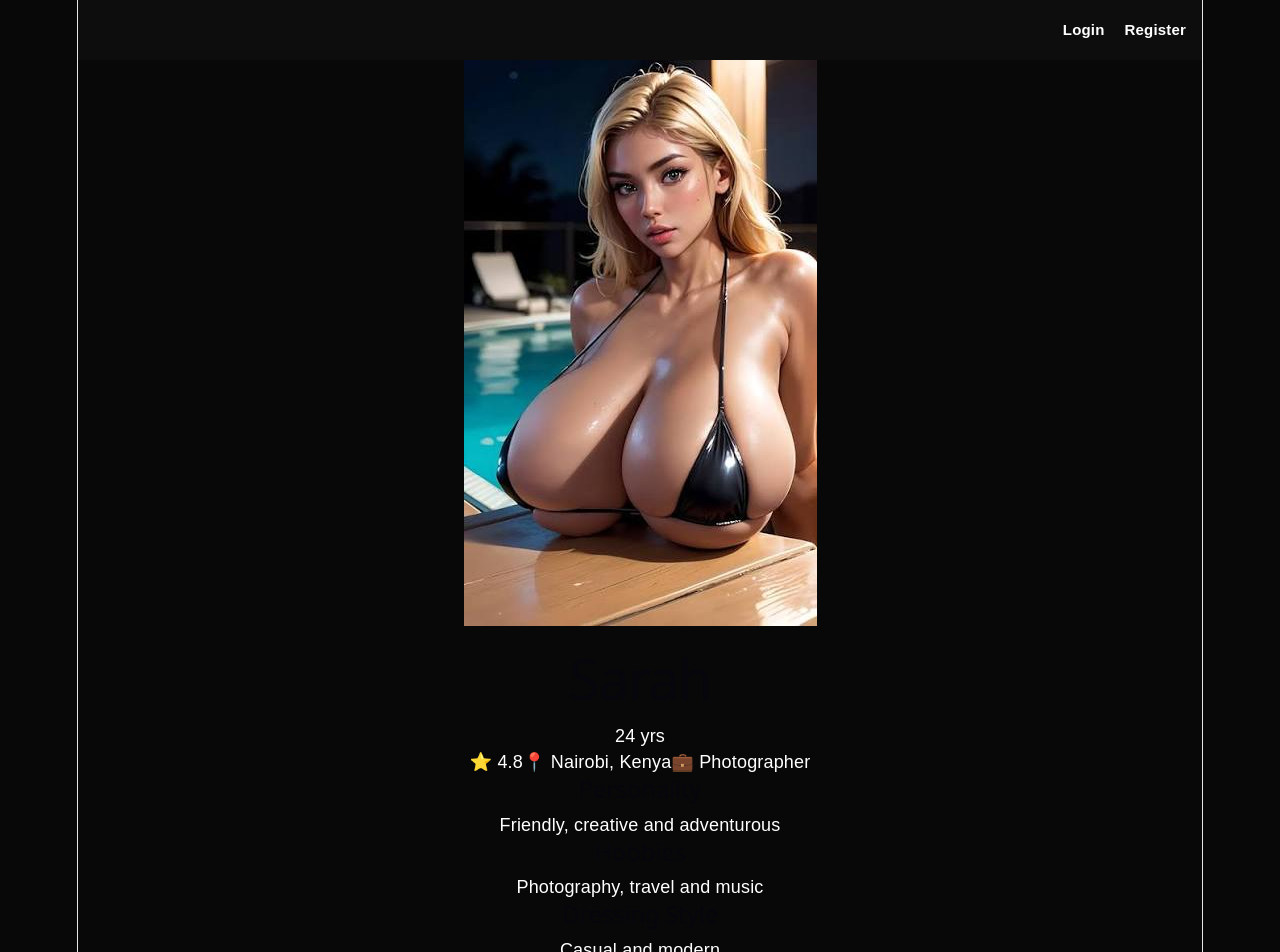
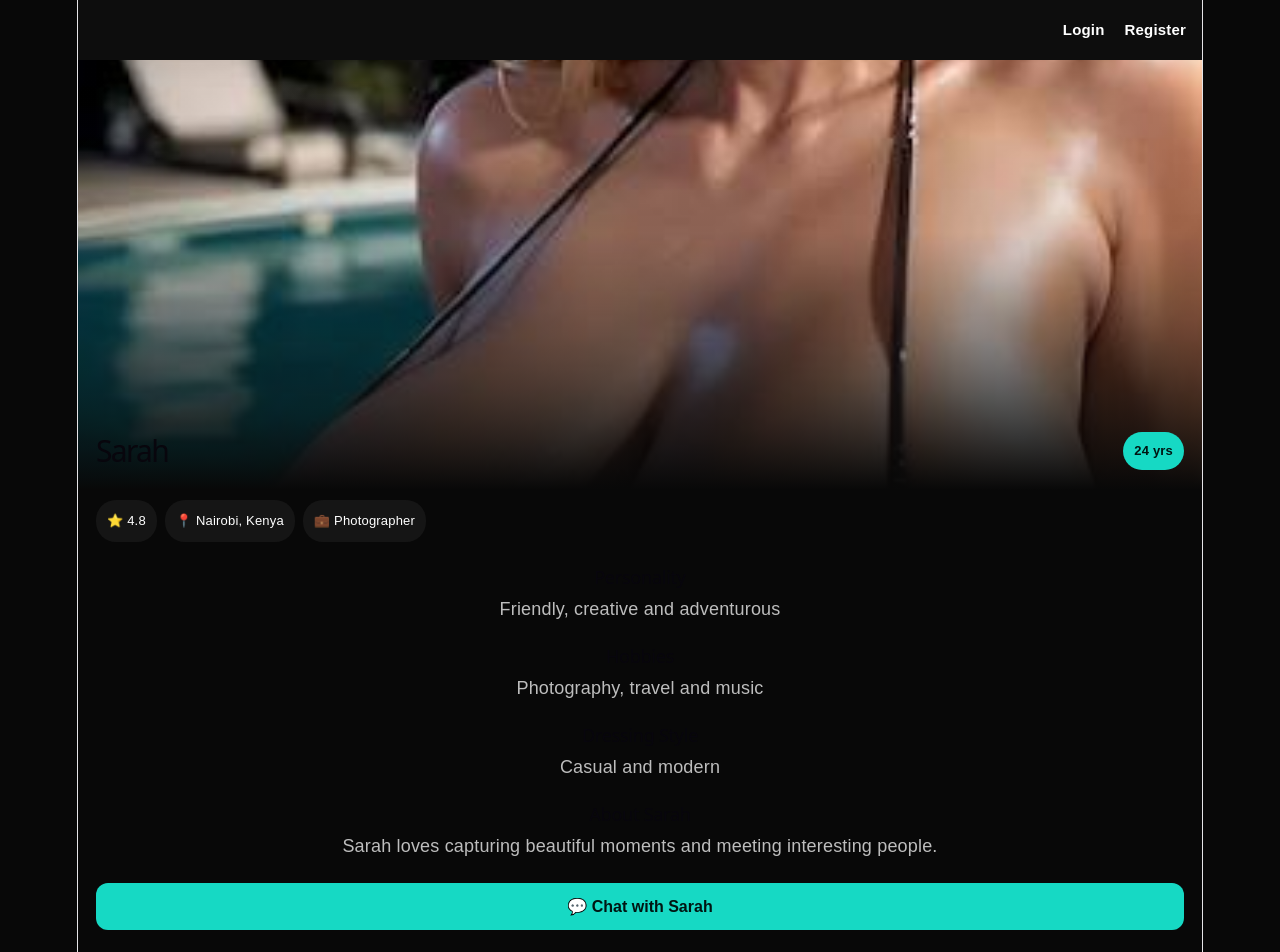
Before and after one commit to gwijigramsupport/ai-character, a React (Vite) app: page /character/1 in a window 1280 px wide. Shown: the top 952 px of the page. Built offline with nearby package versions, Linux system fonts and the light colour scheme.

Commit message:
Update App.css

```diff
--- a/src/App.css
+++ b/src/App.css
@@ -97,3 +97,102 @@ nav a {
   font-size: 12px;
   font-weight: 700;
 }
+
+.profile-page {
+  min-height: 100vh;
+  padding-bottom: 40px;
+}
+
+.profile-hero {
+  position: relative;
+  height: 430px;
+  overflow: hidden;
+}
+
+.profile-image {
+  width: 100%;
+  height: 100%;
+  object-fit: cover;
+  display: block;
+}
+
+.profile-overlay {
+  position: absolute;
+  inset: 0;
+  background: linear-gradient(
+    to top,
+    #080808,
+    rgba(8, 8, 8, 0.1) 60%,
+    transparent
+  );
+}
+
+.profile-title {
+  position: absolute;
+  left: 18px;
+  right: 18px;
+  bottom: 20px;
+
+  display: flex;
+  align-items: center;
+  justify-content: space-between;
+}
+
+.profile-title h1 {
+  margin: 0;
+  font-size: 30px;
+}
+
+.profile-age {
+  background: #16d9c4;
+  color: #001512;
+  padding: 6px 11px;
+  border-radius: 20px;
+  font-size: 13px;
+  font-weight: 700;
+}
+
+.profile-content {
+  padding: 10px 18px 30px;
+}
+
+.profile-meta {
+  display: flex;
+  flex-wrap: wrap;
+  gap: 8px;
+  margin-bottom: 25px;
+}
+
+.profile-meta span {
+  background: #151515;
+  padding: 8px 11px;
+  border-radius: 20px;
+  font-size: 13px;
+}
+
+.profile-content section {
+  margin-bottom: 22px;
+}
+
+.profile-content h2 {
+  margin: 0 0 7px;
+  font-size: 18px;
+}
+
+.profile-content p {
+  margin: 0;
+  color: #bdbdbd;
+  line-height: 1.6;
+}
+
+.chat-button {
+  width: 100%;
+  border: none;
+  border-radius: 12px;
+  padding: 14px;
+  background: #16d9c4;
+  color: #001512;
+  font-size: 16px;
+  font-weight: 700;
+  cursor: pointer;
+}
```
